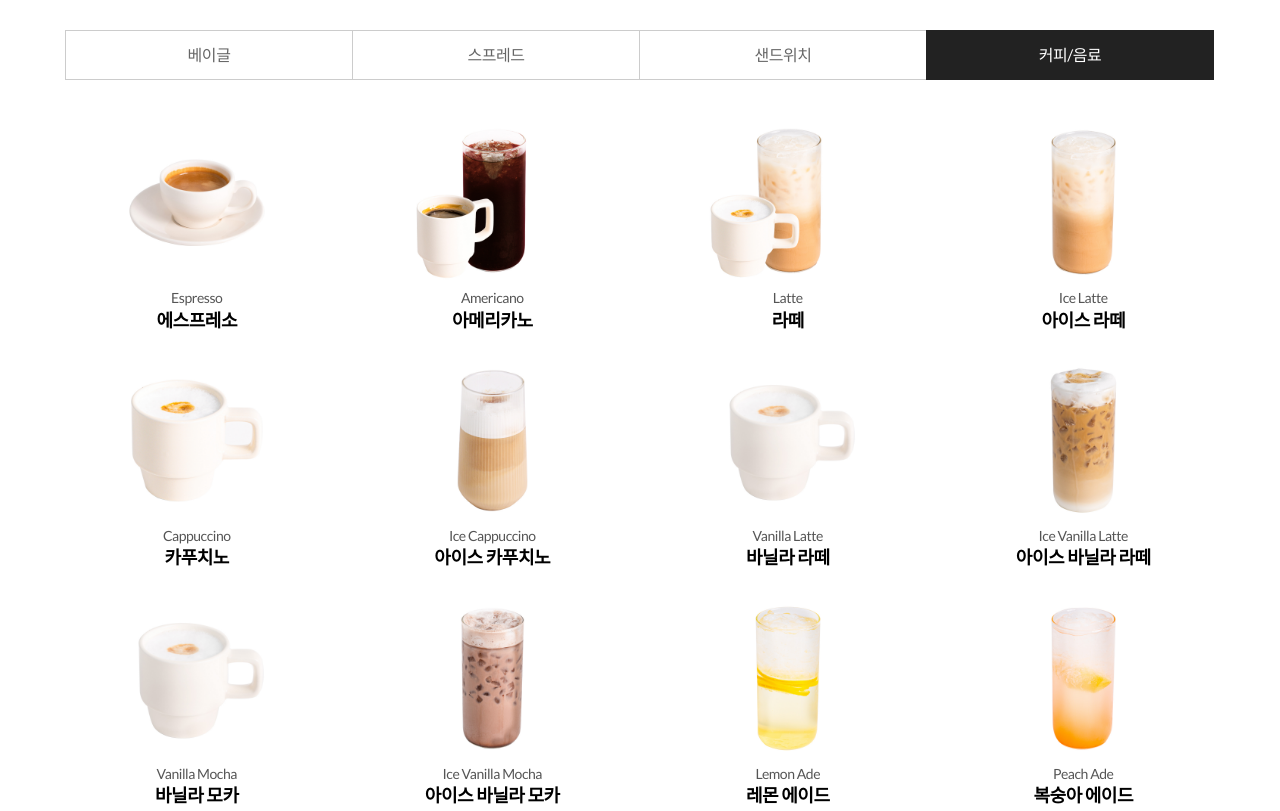
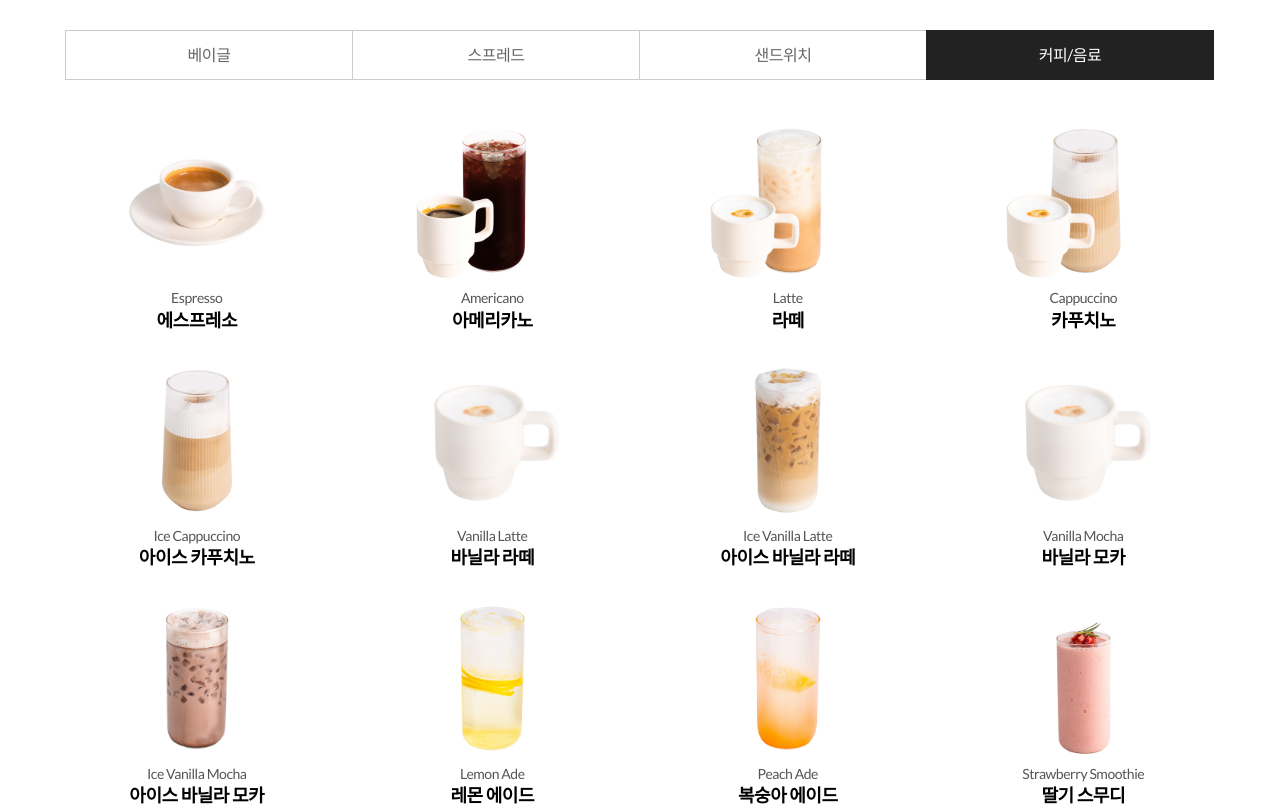
Before and after one commit to Nybagelave/nybagelave.github.io, a plain HTML site: page menu/drink.html in a window 1280 px wide. Shown: the part 500-1311 px from the top of the page. Drawn offline with nearby package versions, Linux system fonts and the light colour scheme.

Commit message:
Update drink.html

```diff
--- a/menu/drink.html
+++ b/menu/drink.html
@@ -207,14 +207,7 @@
           </li>
           <li>
             <figure>
-              <img src="/img/img_drink_ice_latte.jpg" alt="아이스 라떼" />
-            </figure>
-            <p>Ice Latte</p>
-            <h5>아이스 라떼</h5>
-          </li>
-          <li>
-            <figure>
-              <img src="/img/img_drink_hot_cappuccino.jpg" alt="카푸치노" />
+              <img src="/img/img_drink_cappuccino.jpg" alt="카푸치노" />
             </figure>
             <p>Cappuccino</p>
             <h5>카푸치노</h5>
```
